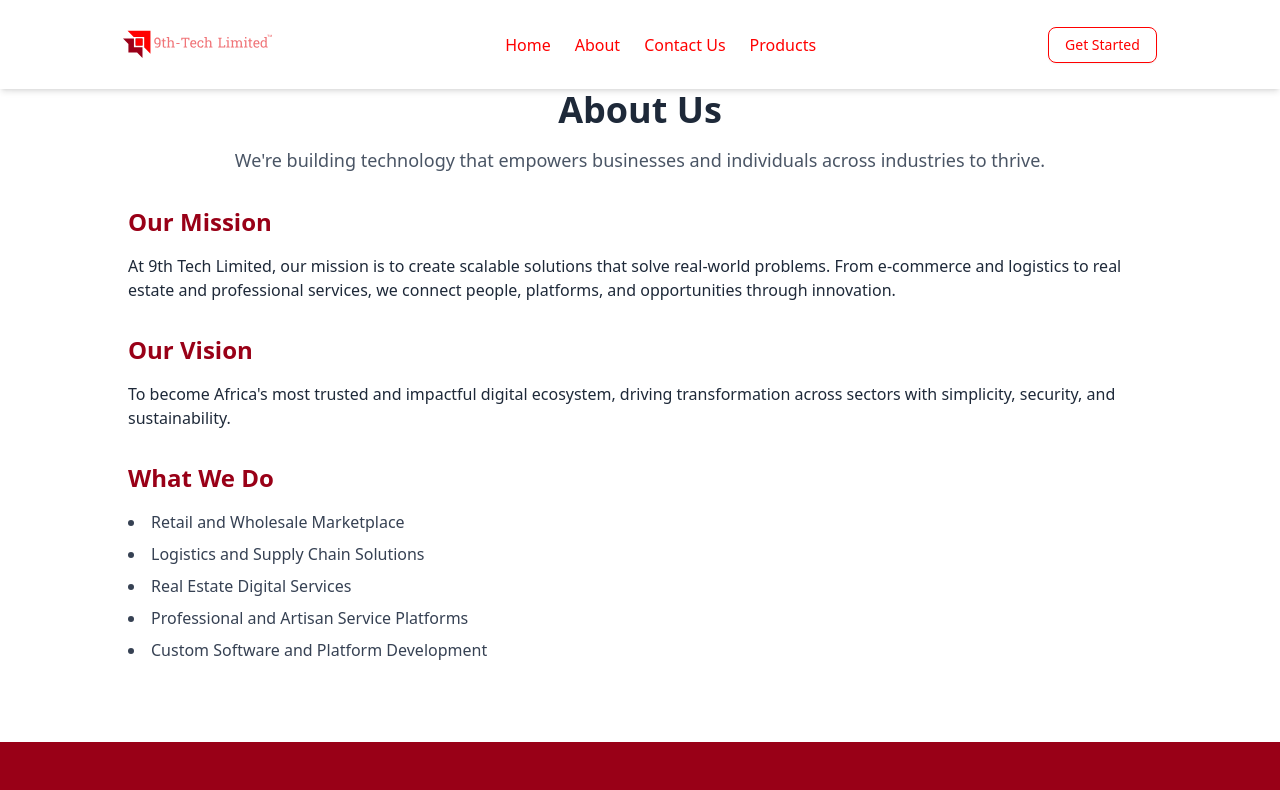
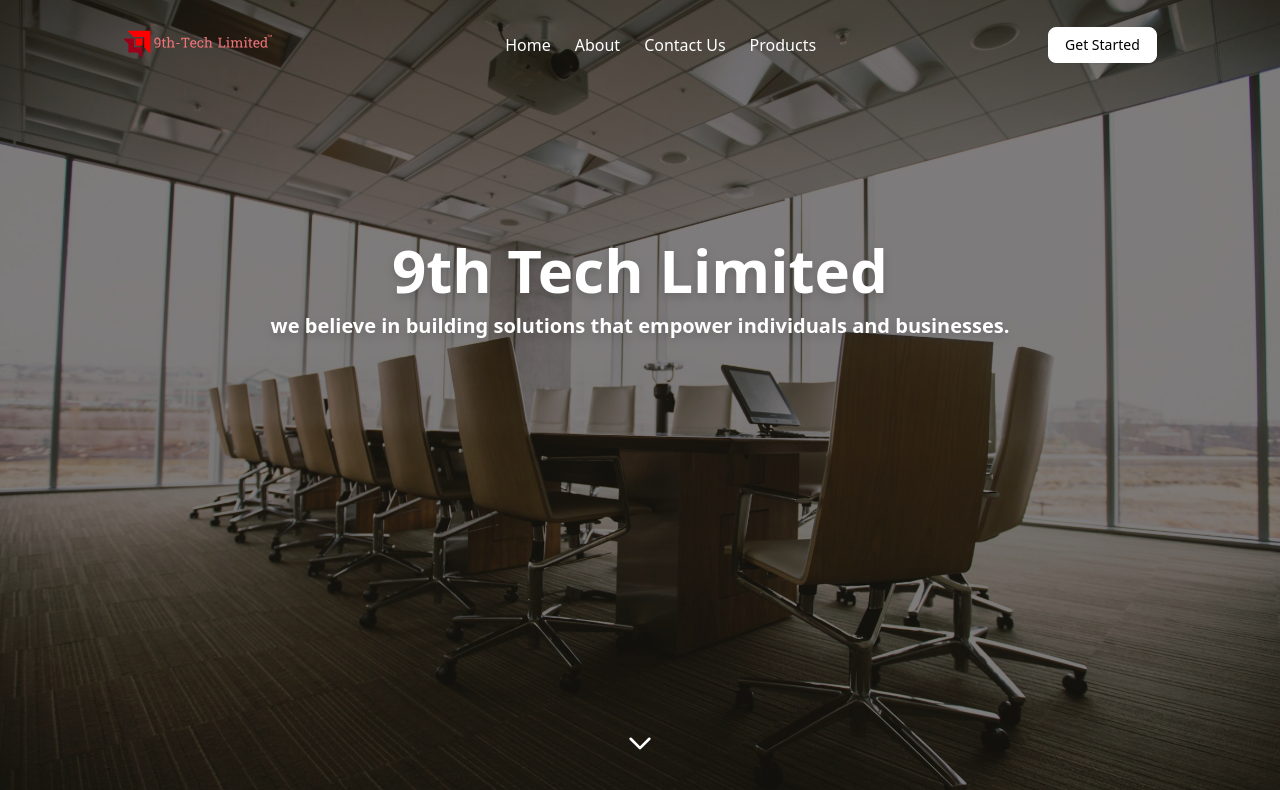
Before and after one commit to okpere/9th, a Next.js app: page /about in a window 1280 px wide. Shown: the top 790 px of the page. Built offline with nearby package versions, Linux system fonts and the light colour scheme.

Commit message:
feat: add about page

```diff
--- /dev/null
+++ b/app/(home)/about/_components/AboutHero.tsx
@@ -0,0 +1,90 @@
+'use client';
+import React, { useState } from 'react';
+import { motion } from 'framer-motion';
+
+export default function AboutHero() {
+  const [arrowClicked, setArrowClicked] = useState(false);
+
+  const textLine1 = '9th Tech Limited';
+  const textLine2 =
+    'we believe in building solutions that empower individuals and businesses.';
+
+  return (
+    <div className='relative w-full h-screen overflow-hidden'>
+      {/* Background Image */}
+      <motion.img
+        src='/images/Frame 33757.svg'
+        alt='Hero'
+        initial={{ opacity: 0, scale: 1.05 }}
+        animate={{ opacity: 1, scale: 1 }}
+        transition={{ duration: 1.5, ease: 'easeOut' }}
+        className='absolute top-0 left-0 w-full h-full object-cover'
+      />
+
+      {/* Text Overlay */}
+      <div className='absolute inset-0 flex flex-col items-center justify-start pt-60 z-10'>
+        {/* First Line: Fade In */}
+        <motion.h1
+          initial={{ opacity: 0, y: 20 }}
+          animate={{ opacity: 1, y: 0 }}
+          transition={{ delay: 1.6, duration: 1, ease: 'easeOut' }}
+          className='text-white text-4xl md:text-6xl font-bold drop-shadow-lg mb-3 text-center px-4'
+        >
+          {textLine1}
+        </motion.h1>
+
+        {/* Second Line: Match Style of First */}
+        <motion.h1
+          initial={{ opacity: 0, y: 20 }}
+          animate={{ opacity: 1, y: 0 }}
+          transition={{ delay: 2.8, duration: 1, ease: 'easeOut' }}
+          className='text-white text-xs md:text-xl font-bold drop-shadow-lg text-center px-4'
+        >
+          {textLine2}
+        </motion.h1>
+      </div>
+
+      {/* Bouncing Arrow */}
+      <motion.div
+        className='absolute bottom-8 left-1/2 transform -translate-x-1/2 z-20 cursor-pointer'
+        animate={
+          arrowClicked
+            ? { y: 0 }
+            : {
+                y: [0, -10, 0],
+              }
+        }
+        transition={
+          arrowClicked
+            ? {}
+            : {
+                repeat: Infinity,
+                duration: 1,
+                ease: 'easeInOut',
+              }
+        }
+        onClick={() => {
+          window.scrollTo({
+            top: document.body.scrollHeight,
+            behavior: 'smooth',
+          });
+        }}
+      >
+        <svg
+          xmlns='http://www.w3.org/2000/svg'
+          className='w-8 h-8 text-white'
+          fill='none'
+          viewBox='0 0 24 24'
+          stroke='currentColor'
+          strokeWidth={2}
+        >
+          <path
+            strokeLinecap='round'
+            strokeLinejoin='round'
+            d='M19 9l-7 7-7-7'
+          />
+        </svg>
+      </motion.div>
+    </div>
+  );
+}
--- a/app/(home)/about/page.tsx
+++ b/app/(home)/about/page.tsx
@@ -1,53 +1,12 @@
-'use client';
+import React from 'react';
+import AboutHero from './_components/AboutHero';
 
-import React from 'react';
+const page = () => {
+  return (
+    <div className='flex flex-col'>
+      <AboutHero />
+    </div>
+  );
+};
 
-export default function AboutPage() {
-  return (
-    <section className='bg-white px-6 md:px-20 py-20 text-gray-800 mt-2.5'>
-      <div className='max-w-5xl mx-auto text-center space-y-8'>
-        {/* Title */}
-        <div>
-          <h1 className='text-4xl font-bold mb-4'>About Us</h1>
-          <p className='text-gray-600 text-lg'>
-            We're building technology that empowers businesses and individuals
-            across industries to thrive.
-          </p>
-        </div>
-
-        {/* Mission Section */}
-        <div className='text-left space-y-4'>
-          <h2 className='text-2xl font-semibold text-[#990017]'>Our Mission</h2>
-          <p>
-            At 9th Tech Limited, our mission is to create scalable solutions
-            that solve real-world problems. From e-commerce and logistics to
-            real estate and professional services, we connect people, platforms,
-            and opportunities through innovation.
-          </p>
-        </div>
-
-        {/* Vision Section */}
-        <div className='text-left space-y-4'>
-          <h2 className='text-2xl font-semibold text-[#990017]'>Our Vision</h2>
-          <p>
-            To become Africa's most trusted and impactful digital ecosystem,
-            driving transformation across sectors with simplicity, security, and
-            sustainability.
-          </p>
-        </div>
-
-        {/* What We Do */}
-        <div className='text-left space-y-4'>
-          <h2 className='text-2xl font-semibold text-[#990017]'>What We Do</h2>
-          <ul className='list-disc list-inside space-y-2 text-gray-700'>
-            <li>Retail and Wholesale Marketplace</li>
-            <li>Logistics and Supply Chain Solutions</li>
-            <li>Real Estate Digital Services</li>
-            <li>Professional and Artisan Service Platforms</li>
-            <li>Custom Software and Platform Development</li>
-          </ul>
-        </div>
-      </div>
-    </section>
-  );
-}
+export default page;
--- a/components/nav.tsx
+++ b/components/nav.tsx
@@ -39,7 +39,7 @@
     { name: 'Products', href: '/products' },
   ];
 
-  const showWhiteBg = isScrolled || isAboutPage;
+  const showWhiteBg = isScrolled
 
   return (
     <NavigationMenu
```
